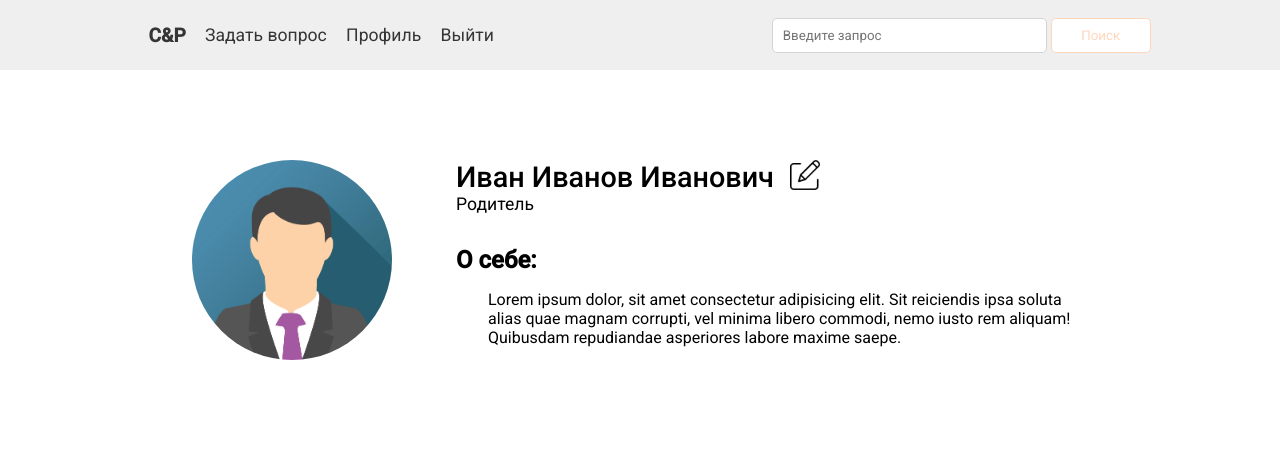
After one commit to DbINYA/test_repa_to_party_for_everybody, a Python web app: template templates/profile.html in a window 1280 px wide. The commit adds this page. Shown: the top 475 px of the page. Run offline with Jinja, Linux system fonts and the light colour scheme; the template is opened without the code that fills it, so the values that code supplies are empty.

Commit message:
profileadd

```diff
--- /dev/null
+++ b/static/css/profile.css
@@ -0,0 +1,60 @@
+body {
+    display: flex;
+    flex-direction: column;
+}
+
+main {
+    width: 100%;
+    padding: 2em 0;
+    display: flex;
+    flex-direction: column;
+    margin-top: 6vh;
+}
+
+.main__user {
+    display: flex;
+    gap: 4em;
+    padding: 10vh 15vw;
+}
+
+
+.main__user__img img {
+    width: 200px;
+    height: 200px;
+    border-radius: 50%;
+}
+
+.main__user__information {
+    display: flex;
+    flex-direction: column;
+    gap: 2em;
+}
+
+.user__fio {
+    font-weight: 500;
+    font-size: 1.8em;
+}
+
+.main__user__information__fio {
+    display: flex;
+    flex-direction: column;
+}
+.main__user__fio {
+    display: flex;
+}
+.user__edit {
+    cursor: pointer;
+    margin-left: 1em;
+}
+.user__edit img {
+    width: 30px;
+}
+
+.user__role {
+    font-size: 1.1em;
+}
+
+.main__user__information__about p {
+    margin-left: 2em;
+    margin-top: 1em;
+}
--- a/templates/index.html
+++ b/templates/index.html
@@ -14,7 +14,7 @@
   <link rel="stylesheet" href="../static/css/cap.css">
   <link rel="stylesheet" href="../static/css/index.css">
 
-  <title>Главнаяа</title>
+  <title>Главная</title>
 </head>
 <body>
 <div class="wrapper">
--- /dev/null
+++ b/templates/profile.html
@@ -0,0 +1,84 @@
+<!DOCTYPE html>
+<html lang="en">
+<head>
+    <meta charset="UTF-8">
+    <meta http-equiv="X-UA-Compatible" content="IE=edge">
+    <meta name="viewport" content="width=device-width, initial-scale=1.0">
+    <title>Профиль</title>
+
+    <link rel="preconnect" href="https://fonts.googleapis.com">
+    <link rel="preconnect" href="https://fonts.gstatic.com" crossorigin>
+    <link href="https://fonts.googleapis.com/css2?family=Roboto:wght@400;500&display=swap" rel="stylesheet">
+
+    <link rel="stylesheet" href="../static/css/cap.css">
+    <link rel="stylesheet" href="../static/css/profile.css">
+</head>
+<body>
+
+
+    <header>
+        <div class="menu">
+            <div class="logo">
+                <a>C&P</a>
+            </div>
+
+
+          <!--  Для тех кто нет    -->
+    <!--      <a href="">Зарегистрироваться</a>-->
+    <!--      <a href="">Войти</a>-->
+
+          <!--   Для тех кто залогинился   -->
+
+            <a href="">Задать вопрос</a>
+            <a href="">Профиль</a>
+            <a href="">Выйти</a>
+        </div>
+
+        <div class="search">
+
+            <form action="">
+                <input type="text" name="" placeholder="Введите запрос">
+                <input type="submit" name="" value="Поиск">
+            </form>
+
+        </div>
+
+
+    </header>
+
+
+    <main>
+
+        <div class="main__user">
+
+            <div class="main__user__img">
+                <img src="../static/imgs/avatar.png" alt="">
+            </div>
+            <div class="main__user__information">
+
+
+                <div class="main__user__information__fio">
+                    <div class="main__user__fio">
+                        <h2 class="user__fio">Иван Иванов Иванович</h2>
+                        <a class="user__edit"><img src="../static/imgs/edit.png" alt=""></a>
+                    </div>
+                    <p class="user__role">Родитель</p>
+                </div>
+
+                <div class="main__user__information__about">
+
+                    <h2>О себе:</h2>
+                    <p>Lorem ipsum dolor, sit amet consectetur adipisicing elit. Sit reiciendis ipsa soluta alias quae magnam corrupti, vel minima libero commodi, nemo iusto rem aliquam! Quibusdam repudiandae asperiores labore maxime saepe.</p>
+
+                </div>
+
+
+
+            </div>
+
+        </div>
+
+    </main>
+
+</body>
+</html>
```
Also changed, not shown: static/imgs/avatar.png (added), static/imgs/edit.png (added).
